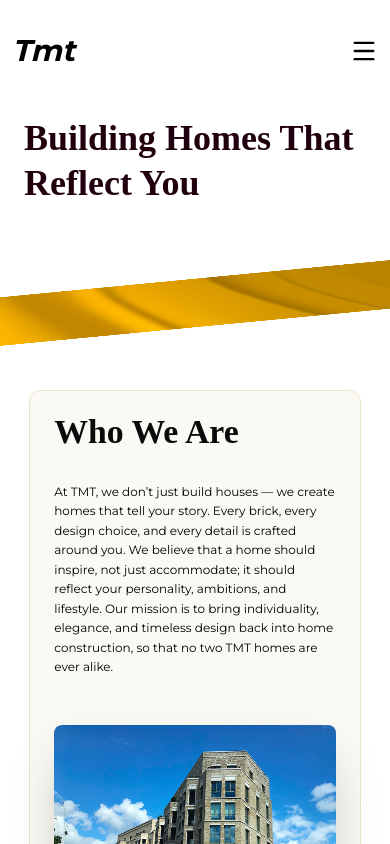
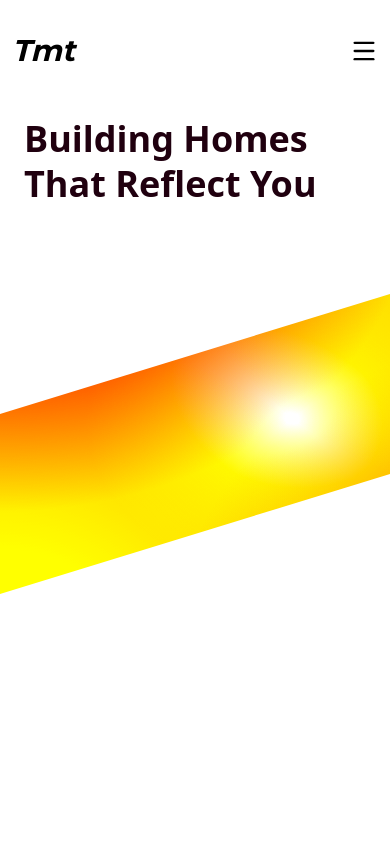
Before and after one commit to purandubey1011/Modern-thekedar-new, a React (Vite) app: page /about in a window 390 px wide. Shown: the top 844 px of the page. Built offline with nearby package versions, Linux system fonts and the light colour scheme.

Commit message:
about us thing

```diff
--- a/src/components/Sections/AboutPage/Hero.jsx
+++ b/src/components/Sections/AboutPage/Hero.jsx
@@ -5,7 +5,6 @@ import { useGSAP } from '@gsap/react';
 const Hero = () => {
   const containerRef = useRef(null);
 
-  // Scroll to top on mount (kept from your original code)
   React.useEffect(() => {
     window.scrollTo(0, 0);
   }, []);
@@ -13,40 +12,65 @@ const Hero = () => {
   useGSAP(() => {
     const tl = gsap.timeline({ defaults: { ease: "power3.out" } });
 
-    // 1. Text Animation (Slides up)
     tl.from(".hero-title", {
       y: 60,
       opacity: 0,
       duration: 1,
-      delay: 0.2 // Slight delay to let page load breathe
+      delay: 0.2
     })
-    // 2. Image Animation (Scale down + Fade in)
-    .from(".hero-image", {
-      scale: 1.1,
+    // Updated selector to target the custom div
+    .from(".hero-shape", {
+      x: 100, // Slides in from the right
       opacity: 0,
       duration: 1.2,
       ease: "power2.out"
-    }, "-=0.6"); // Overlaps with text animation for fluidity
+    }, "-=0.6");
 
   }, { scope: containerRef });
 
   return (
-    <section ref={containerRef} className="bg-white overflow-hidden">
+    <section ref={containerRef} className="bg-white overflow-hidden min-h-screen flex flex-col">
       {/* Text content area */}
-      <div className="container mx-auto px-6 pt-20 pb-12 md:pt-32 md:pb-20 lg:pb-0">
-        <h1 className="hero-title text-4xl md:text-5xl lg:text-[80px] font-bold font-times text-[#20000F] max-w-2xl mt-9 leading-tight">
-          Building Homes That Reflect You
+      <div className="container mx-auto px-6 pt-20 pb-12 md:pt-32 md:pb-20">
+        <h1 className="hero-title text-4xl md:text-5xl lg:text-[80px] font-bold text-[#20000F] max-w-2xl mt-9 leading-tight">
+          Building Homes <br /> That Reflect You
         </h1>
       </div>
 
-      {/* Image Wrapper with overflow-hidden to contain the scale effect cleanely */}
-      <div className="w-full overflow-hidden">
-        <img
-          src="/Assets/abouthero.png"
-          className="hero-image h-24 md:h-32 lg:h-[500px] w-full object-fit"
-          alt="Hero showcasing modern architecture"
-        />
-      </div>
+      {/* The Custom Slanted Shape */}
+<div className="relative w-full h-[300px] md:h-[400px] lg:h-[500px] mt-10 overflow-hidden">
+  <div
+    className="hero-shape w-full h-full animate-liquid-sun"
+    style={{
+      backgroundColor: "#ffb000",
+      backgroundImage: `
+        radial-gradient(at 0% 0%, #ff0055 0px, transparent 50%),   /* Hot Pink for Depth */
+        radial-gradient(at 100% 0%, #ffea00 0px, transparent 50%), /* Bright Neon Yellow */
+        radial-gradient(at 100% 100%, #ff8c00 0px, transparent 50%),/* Deep Orange */
+        radial-gradient(at 0% 100%, #fff700 0px, transparent 50%), /* Pure Yellow */
+        radial-gradient(at 50% 50%, #ffffff 0px, transparent 50%)   /* Central White Glow */
+      `,
+      backgroundSize: "150% 150%",
+      clipPath: "polygon(0 40%, 100% 0, 100% 60%, 0% 100%)",
+      filter: "saturate(1.8) contrast(1.2) drop-shadow(0px 30px 60px rgba(255, 165, 0, 0.5))",
+    }}
+  />
+
+  <style jsx global>{`
+    @keyframes liquid-sun {
+      0% { background-position: 0% 0%; }
+      25% { background-position: 100% 0%; }
+      50% { background-position: 100% 100%; }
+      75% { background-position: 0% 100%; }
+      100% { background-position: 0% 0%; }
+    }
+    .animate-liquid-sun {
+      animation: liquid-sun 8s infinite alternate ease-in-out;
+    }
+  `}</style>
+</div>
+
+
     </section>
   );
 }
--- a/src/components/Sections/Homepage/Hero.jsx
+++ b/src/components/Sections/Homepage/Hero.jsx
@@ -59,7 +59,7 @@ const Hero = () => {
   }}
 >
   {/* 🌊 WAVE TEXTURE OVERLAY */}
-  <div className="absolute inset-0 stripe-wave-texture" />
+  {/* <div className="absolute inset-0 stripe-wave-texture" /> */}
 
 </div>
       <div className="container mx-auto px-4 lg:px-14 pt-20 lg:pt-26 pb-6 grid grid-cols-1 md:grid-cols-2 gap-12 items-center relative z-10">
--- a/src/components/Sections/Ourservice/ServicesCards.jsx
+++ b/src/components/Sections/Ourservice/ServicesCards.jsx
@@ -7,7 +7,7 @@ import { useNavigate } from "react-router-dom";
 
 gsap.registerPlugin(ScrollTrigger);
 
-const services = [
+  const services = [
   {
     title: "TMT Standard",
     desc: "Need strength and quality within a good budget?",
--- a/src/index.css
+++ b/src/index.css
@@ -66,6 +66,22 @@ body,html{
 }
 
 
+/* for abut us section patti */
+@keyframes gradientMove {
+  0% {
+    background-position: 0% 0%;
+  }
+  50% {
+    background-position: 100% 100%;
+  }
+  100% {
+    background-position: 0% 0%;
+  }
+}
+
+.animate-gradient {
+  animation: gradientMove 14s cubic-bezier(0.4, 0, 0.2, 1) infinite;
+}
 
 
 
```
